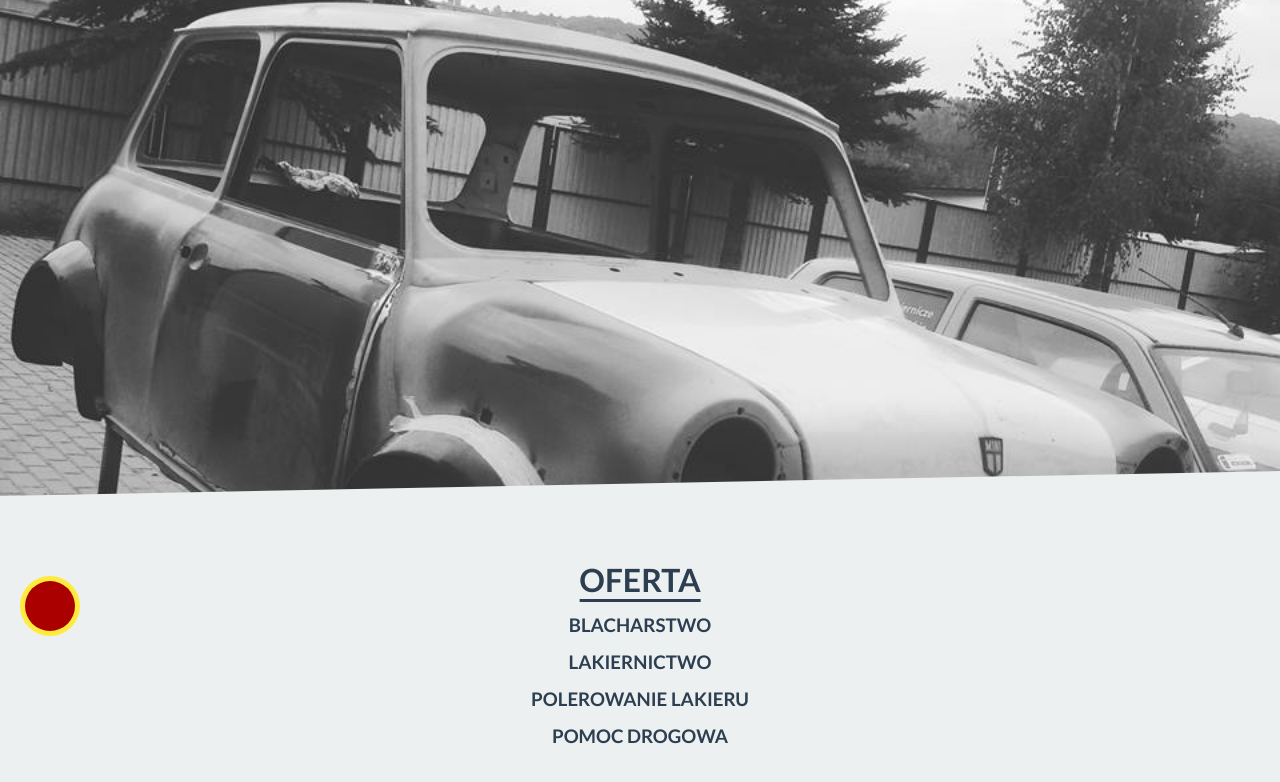
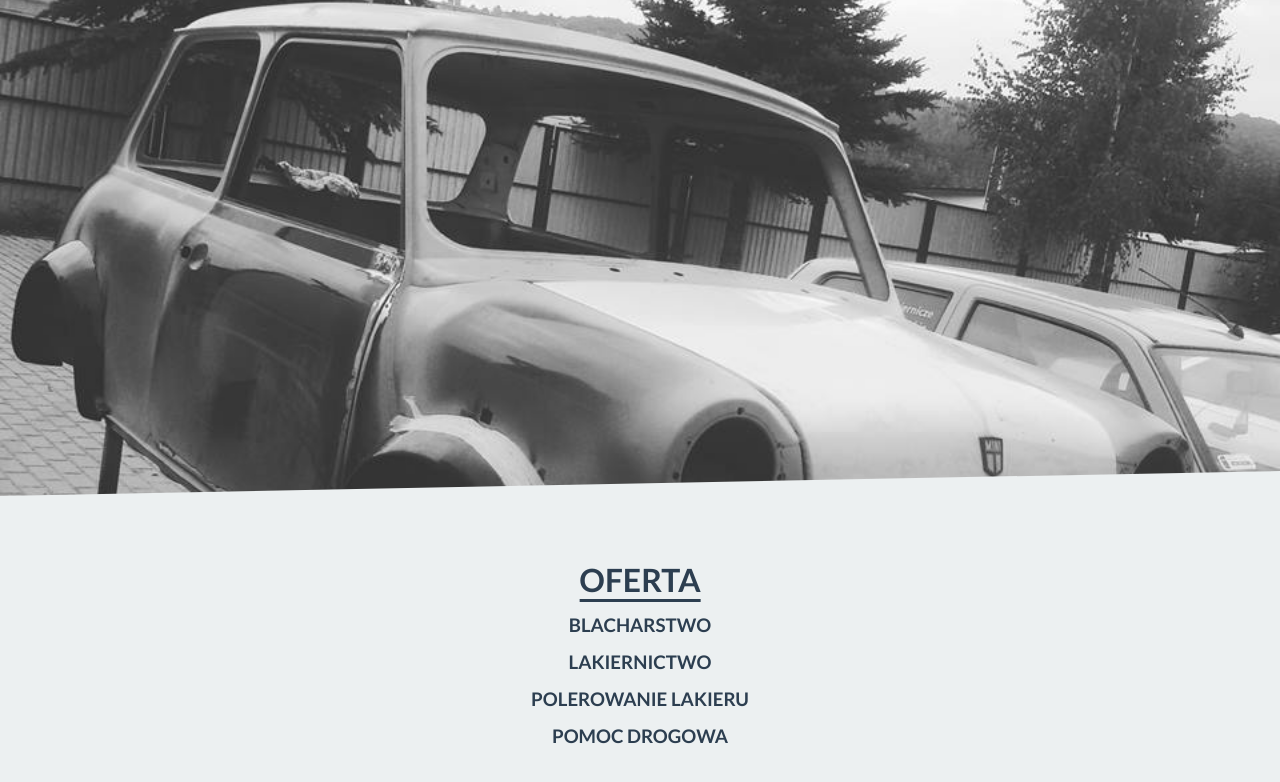
Before and after one commit to powro01/westsidegroup, a plain HTML site: page index.html in a window 1280 px wide. Shown: the part 144-926 px from the top of the page. Drawn offline with Linux system fonts and the light colour scheme.

Commit message:
delete road help button

```diff
--- a/index.html
+++ b/index.html
@@ -7,10 +7,6 @@
         <link href="https://fonts.googleapis.com/css?family=Lato:400,700&amp;subset=latin-ext" rel="stylesheet">
     </head>
     <body>
-        <div class="roadhelp">
-            <div class="icon"></div>
-            <div class="caption">Pomoc drogowa</div>
-        </div>
         <nav class="navigation">
             <button class="menu-btn">
                 <img src="img/menu.svg" alt="MENU">
--- a/sass/style.scss
+++ b/sass/style.scss
@@ -12,41 +12,6 @@ html, body {
 
 h1, h2, h3, h4, h5, h6 {
     margin-bottom: 15px;
-}
-
-.roadhelp {
-    width: auto;
-    height: 60px;
-    border-radius: 35px;
-    position: fixed;
-    left: 20px;
-    bottom: 20px;
-    background: rgba(255, 235, 59,1.0);
-    z-index: 999999;
-    display: flex;
-    align-items: center;
-    padding: 0 5px;
-    transition: 1s;
-
-    .icon {
-        width: 50px;
-        height: 50px;
-        background: #aa0000;
-        border-radius: 30px;
-    }
-
-    .caption {
-        width: 0;
-        height: 100%;
-        overflow: hidden;
-        transition: 1s;
-    }
-
-    &:hover {
-        .caption {
-            width: calc(100% - 50px);
-        }
-    }
 }
 
 .img-responsive {
```
Also changed, not shown: css/style.css.
